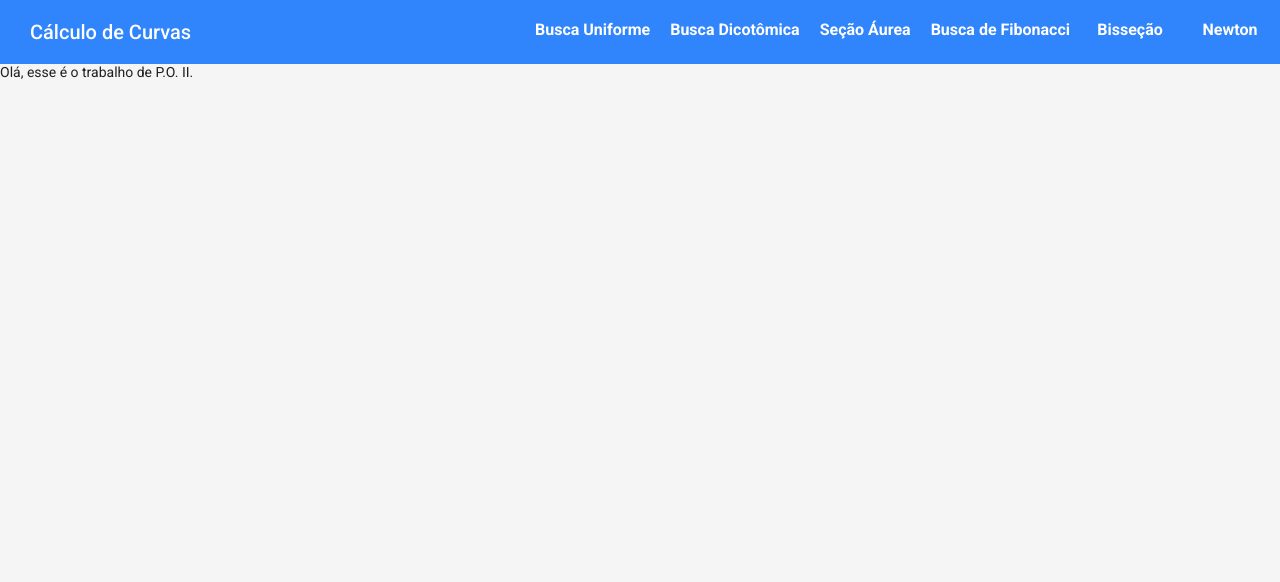
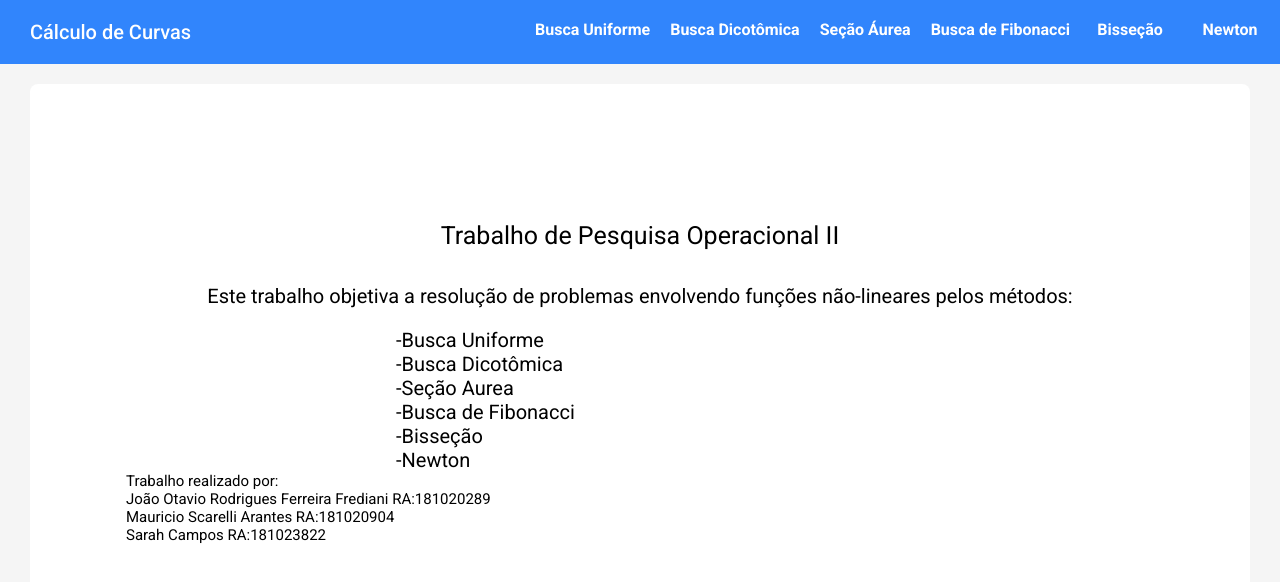
Before and after one commit to sarahfoi/T2PO2, a React (Create React App) app: page / in a window 1280 px wide. Shown: the top 582 px of the page. Built offline with nearby package versions, Linux system fonts and the light colour scheme.

Commit message:
home feio

```diff
--- a/src/pages/Home/index.js
+++ b/src/pages/Home/index.js
@@ -5,9 +5,28 @@ import Header from '../../components/Header';
 
 export default function Home(){
     return(
-        <div class='home-container'>
-            <p>Olá, esse é o trabalho de P.O. II.</p>
+        <div class='home'>
+                    <h1>Trabalho de Pesquisa Operacional II </h1>
 
+                    <h2>
+                        Este trabalho objetiva a resolução de problemas envolvendo funções não-lineares pelos métodos:
+                    </h2>
+
+                    <ul class='metodo' style={{listStyleType: 'none'}} >
+                        <li>-Busca Uniforme</li>
+                        <li>-Busca Dicotômica</li>
+                        <li>-Seção Aurea</li>
+                        <li>-Busca de Fibonacci</li>
+                        <li>-Bisseção</li>
+                        <li>-Newton</li>
+                    </ul>
+
+                    <ul class='alunos' style={{listStyleType: 'none'}} >
+                        <li>Trabalho realizado por:</li>
+                        <li>João Otavio Rodrigues Ferreira Frediani RA:181020289</li>
+                        <li>Mauricio Scarelli Arantes RA:181020904</li>
+                        <li>Sarah Campos RA:181023822</li>
+                    </ul>
         </div>
     );
 }
--- a/src/pages/Home/styles.css
+++ b/src/pages/Home/styles.css
@@ -0,0 +1,29 @@
+h1 {
+    font-size: 25px;
+    text-align: center;
+}
+
+h2 {
+    font-size: 20px;
+    text-align: center;
+}
+
+.metodo {
+    font-size: 20px;
+    margin-left: 270px;
+}
+
+.alunos {
+    font-size: 15px;
+    vertical-align: sub;
+}
+
+.home {
+    color: black;
+    margin-right: 30px;
+    margin-top: 20px;
+    margin-left: 30px;
+    background: white;
+    border-radius: 8px;
+    padding: 96px;
+}
```
